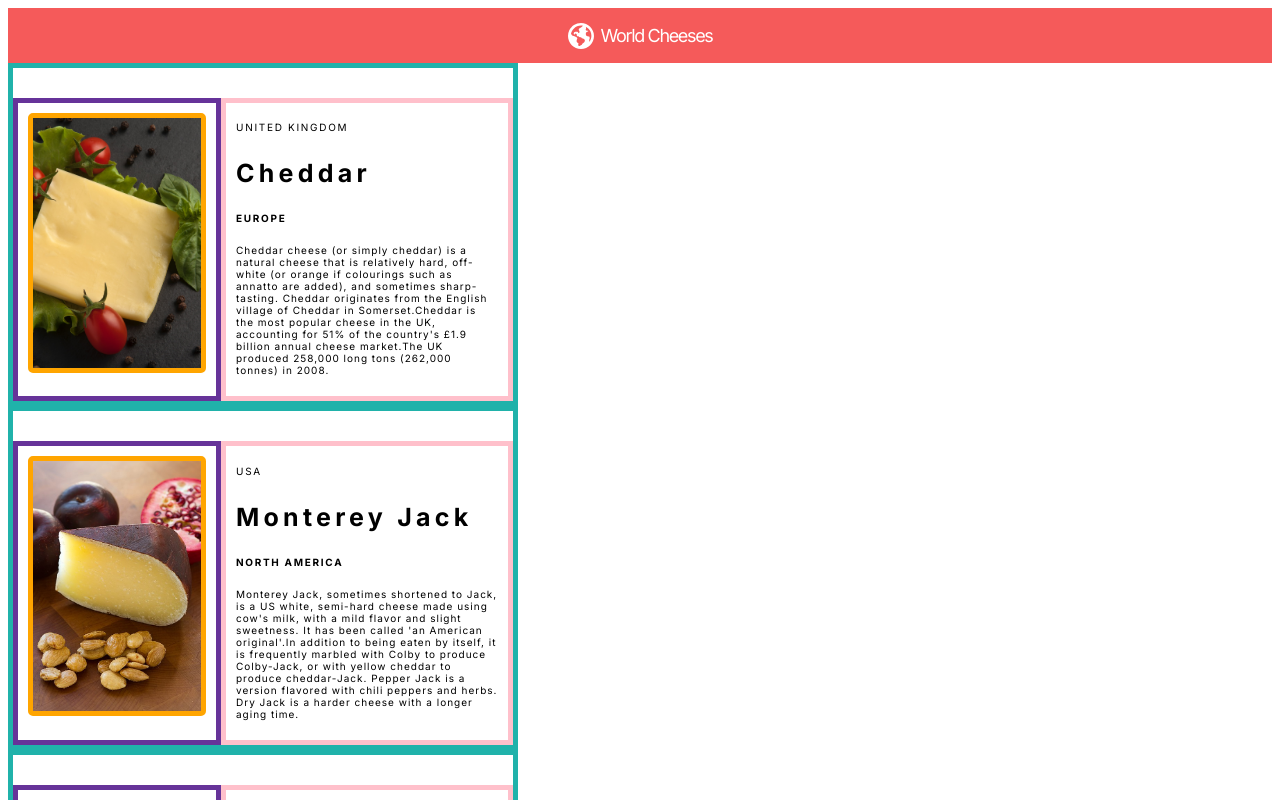
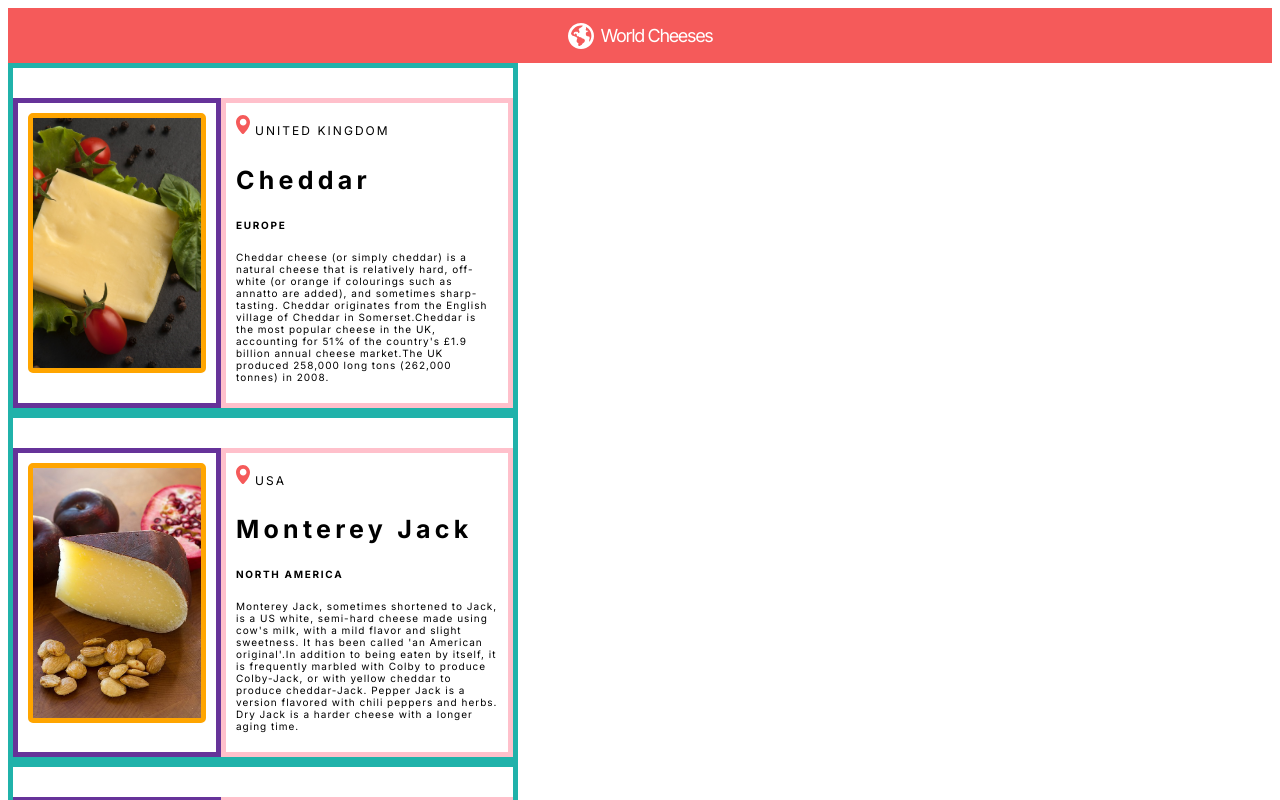
Before and after one commit to BikeMouse/WorldCheeses, a React (Vite) app: page / in a window 1280 px wide. Shown: the top 800 px of the page. Built offline with nearby package versions, Linux system fonts and the light colour scheme.

Commit message:
add changes to card and css

```diff
--- a/src/Components/Card.jsx
+++ b/src/Components/Card.jsx
@@ -7,7 +7,12 @@ export default function Card(props){
                 <img src={new URL(`../assets/${props.coverImg}`, import.meta.url).href} className='CardImg'/>
             </div>
             <div className='text'>
-                <h2>{props.country.toUpperCase()}</h2>
+                <div className='carrot'>
+                    <svg width="14" height="20" viewBox="0 0 7 10" fill="none" xmlns="http://www.w3.org/2000/svg">
+                        <path fillRule="evenodd" clipRule="evenodd" d="M3.57866 5.25002C2.65532 5.25002 1.90837 4.50221 1.90837 3.57965C1.90837 2.65757 2.65532 1.90911 3.57866 1.90911C4.50167 1.90911 5.24927 2.65757 5.24927 3.57965C5.24927 4.50221 4.50167 5.25002 3.57866 5.25002ZM3.48394 0C1.54227 0 0 1.63678 0 3.65569C0 6.40791 2.95078 9.25191 2.95078 9.25191C3.34777 9.62783 3.59437 9.65847 4.01646 9.25191C4.01646 9.25191 7 6.40791 7 3.65569C7 1.63678 5.42544 0 3.48394 0Z" fill="#F55A5A" />
+                    </svg>
+                    <h2 className='country'>{props.country.toUpperCase()}</h2>
+                </div>
                 <h1>{props.name}</h1>
                 <h3>{props.continent.toUpperCase()}</h3>
                 <p>{props.description}</p>
--- a/src/index.css
+++ b/src/index.css
@@ -67,9 +67,16 @@ body{
   letter-spacing: 0.17em;
 }
 
-.text > h2 {
+.carrot{
+  display: flex;
+  flex-direction: row;
+  align-items: baseline;
+}
+
+.country {
   font-weight:normal;
-  font-size: 10px;
+  font-size: 12px;
   letter-spacing: 0.17em;
   margin-right: 12px;
+  padding-left: 5px;
 }
```
